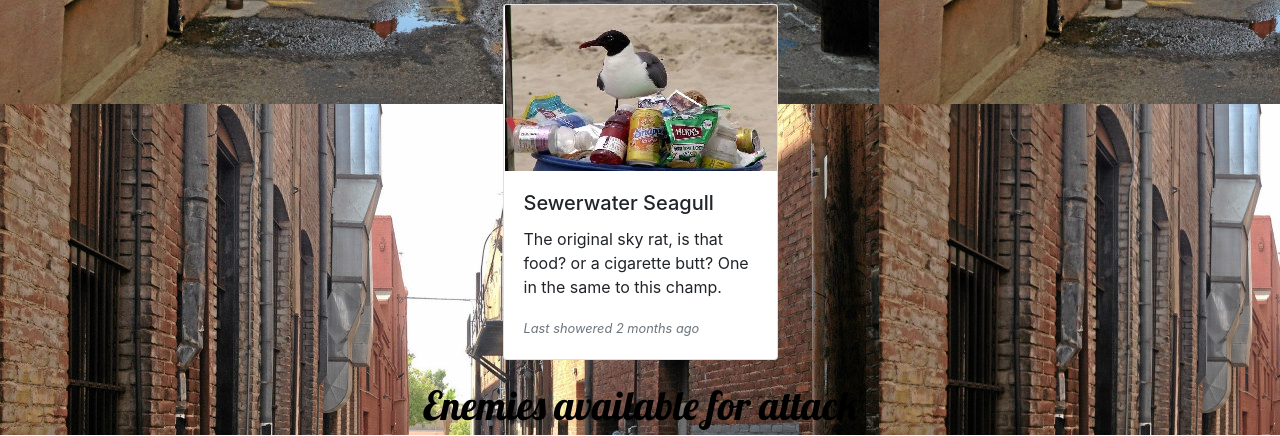
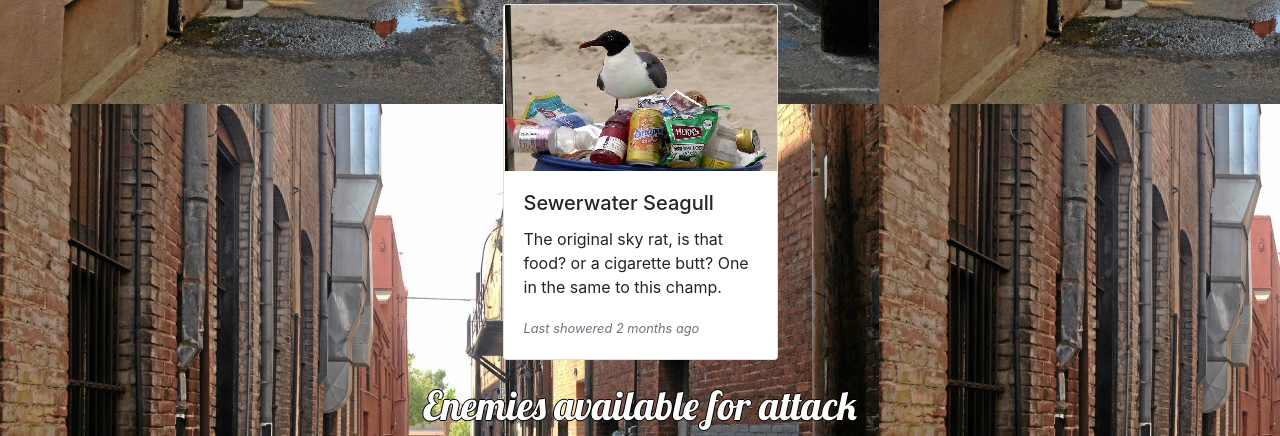
Before and after one commit to mcintyrehh/unit-4-game, a plain HTML site: page index.html in a window 1280 px wide. Shown: the part 555-991 px from the top of the page. Drawn offline with nearby package versions, Linux system fonts and the light colour scheme; a web font is replaced by a local one.

Commit message:
readable text

```diff
--- a/assets/css/style.css
+++ b/assets/css/style.css
@@ -27,5 +27,6 @@ header {
 .main-text {
     font-family: "Lobster";
     font-size: 30pt;
-    color: black;
+    color: white;
+    text-shadow: -1px 0 black, 0 1px black, 1px 0 black, 0 -1px black;
 }
--- a/index.html
+++ b/index.html
@@ -64,7 +64,10 @@
                 </div>
         </div>
     </div>
-    <div class="main-text d-flex justify-content-center">Enemies available for attack</div>
+    <div class="main-text d-flex justify-content-center  text-center">Enemies available for attack</div>
+        <section class="col-md-12 d-flex flex-wrap justify-content-center text-center">
+
+        </section>
 
     <!-- Optional JavaScript -->
     <!-- jQuery first, then Popper.js, then Bootstrap JS -->
```
